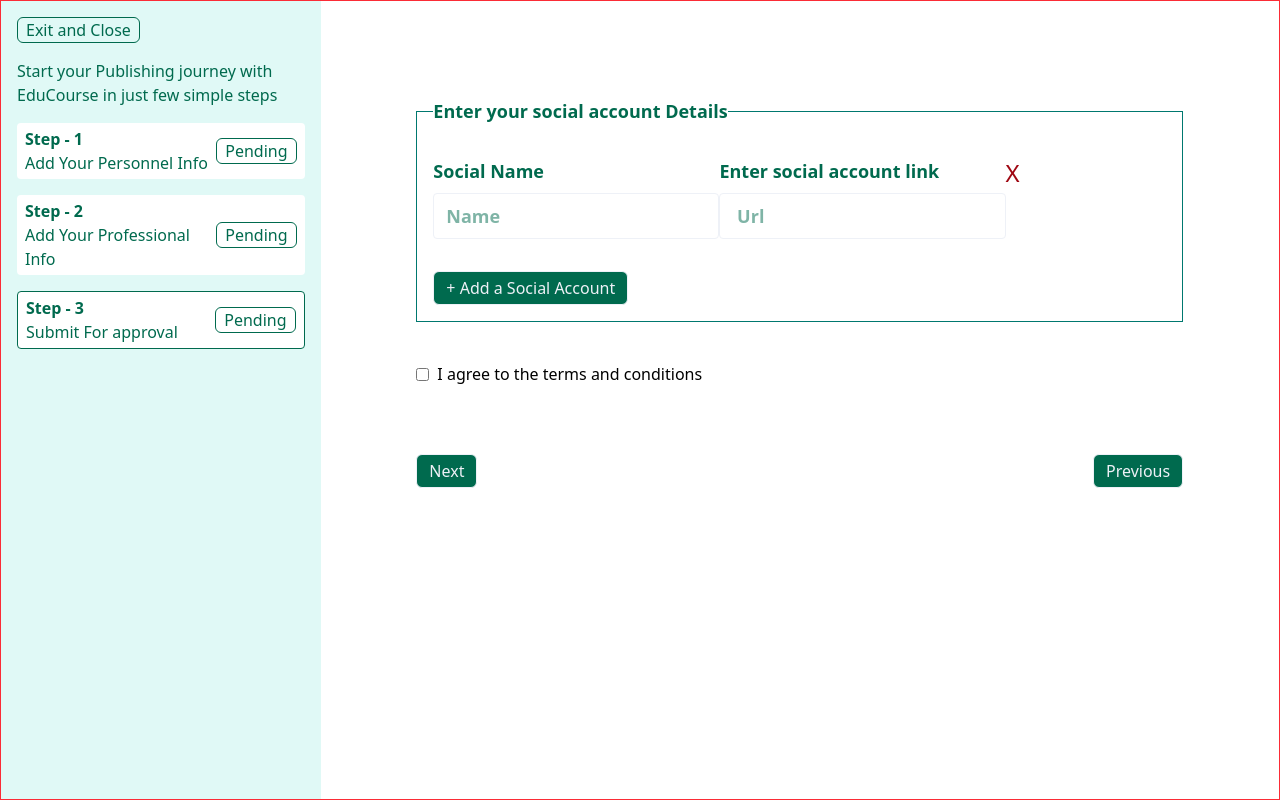
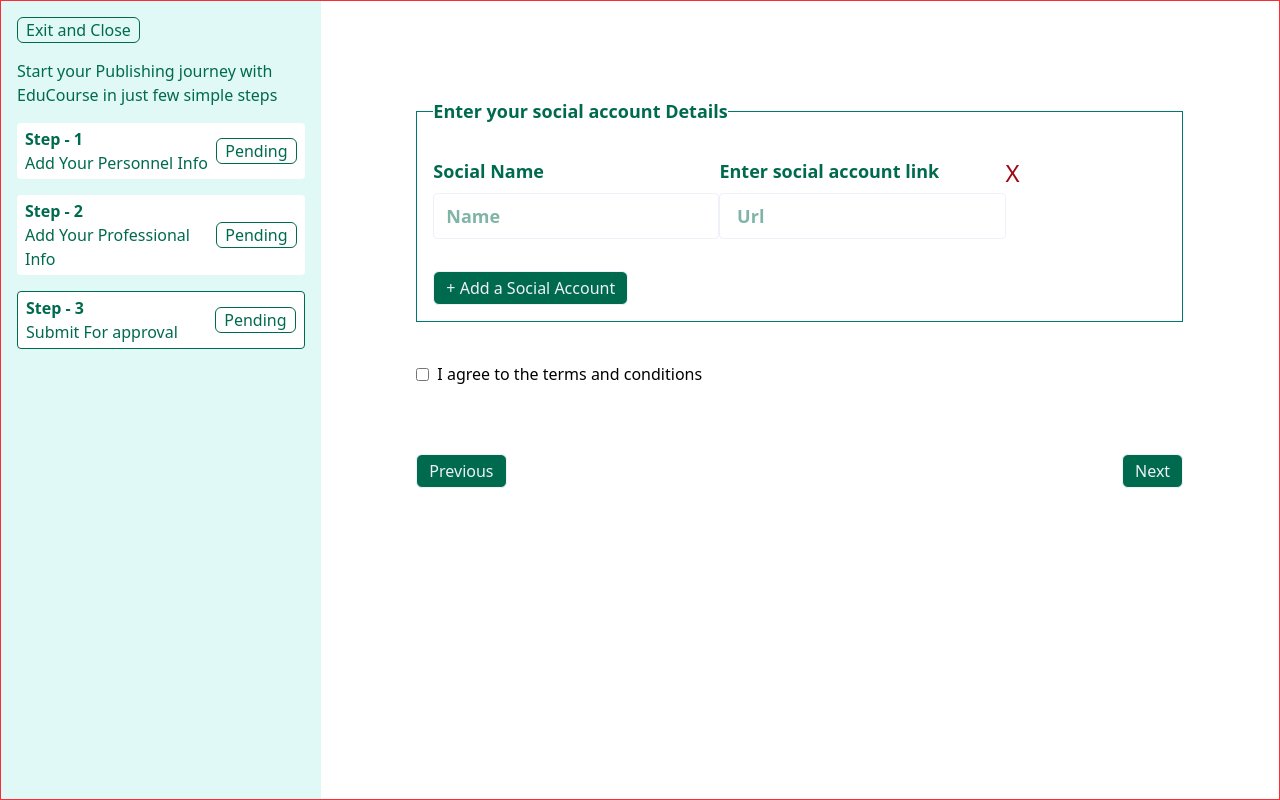
Before and after one commit to eduCourseOrg/eduCourse-client, a React (Vite) app: page /instructorReg/step3 in a window 1280 px wide. Built offline with nearby package versions, Linux system fonts and the light colour scheme; no server answers.

Commit message:
form updated

```diff
--- a/src/Pages/BecomeAnInstructor/Step2.jsx
+++ b/src/Pages/BecomeAnInstructor/Step2.jsx
@@ -396,7 +396,6 @@ const Step2 = () => {
         </div>
 
         <div className="flex mt-12 justify-between">
-          <input type="submit" value="Next" className="wq-btn" />
           <button
             type="button"
             onClick={() => {
@@ -406,6 +405,7 @@ const Step2 = () => {
           >
             Previous
           </button>
+          <input type="submit" value="Next" className="wq-btn" />
         </div>
       </form>
     </>
--- a/src/Pages/BecomeAnInstructor/Step3.jsx
+++ b/src/Pages/BecomeAnInstructor/Step3.jsx
@@ -140,7 +140,6 @@ const Step3 = () => {
           </span>
         )}
         <div className="flex mt-12 justify-between">
-          <input type="submit" value="Next" className=" wq-btn" />
           <button
             type="button"
             onClick={() => {
@@ -150,6 +149,7 @@ const Step3 = () => {
           >
             Previous
           </button>
+          <input type="submit" value="Next" className=" wq-btn" />
         </div>
       </form>
     </div>
```
